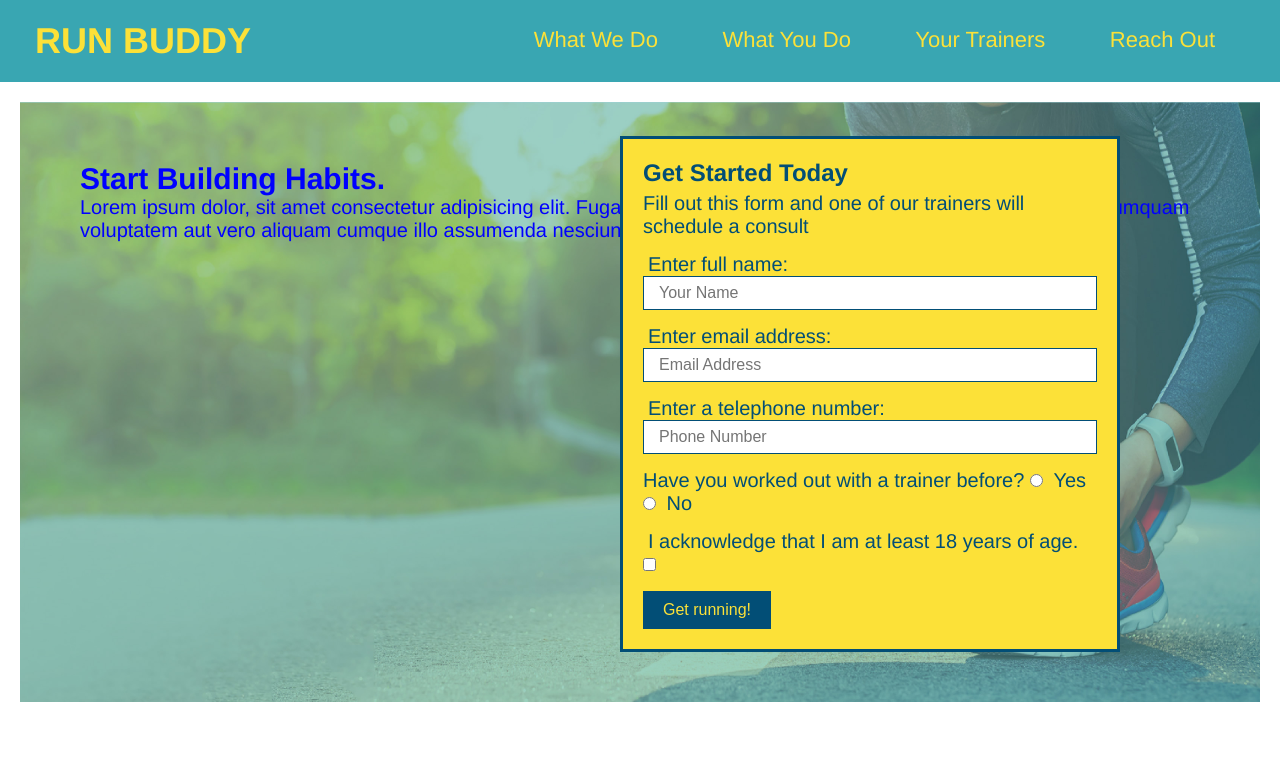
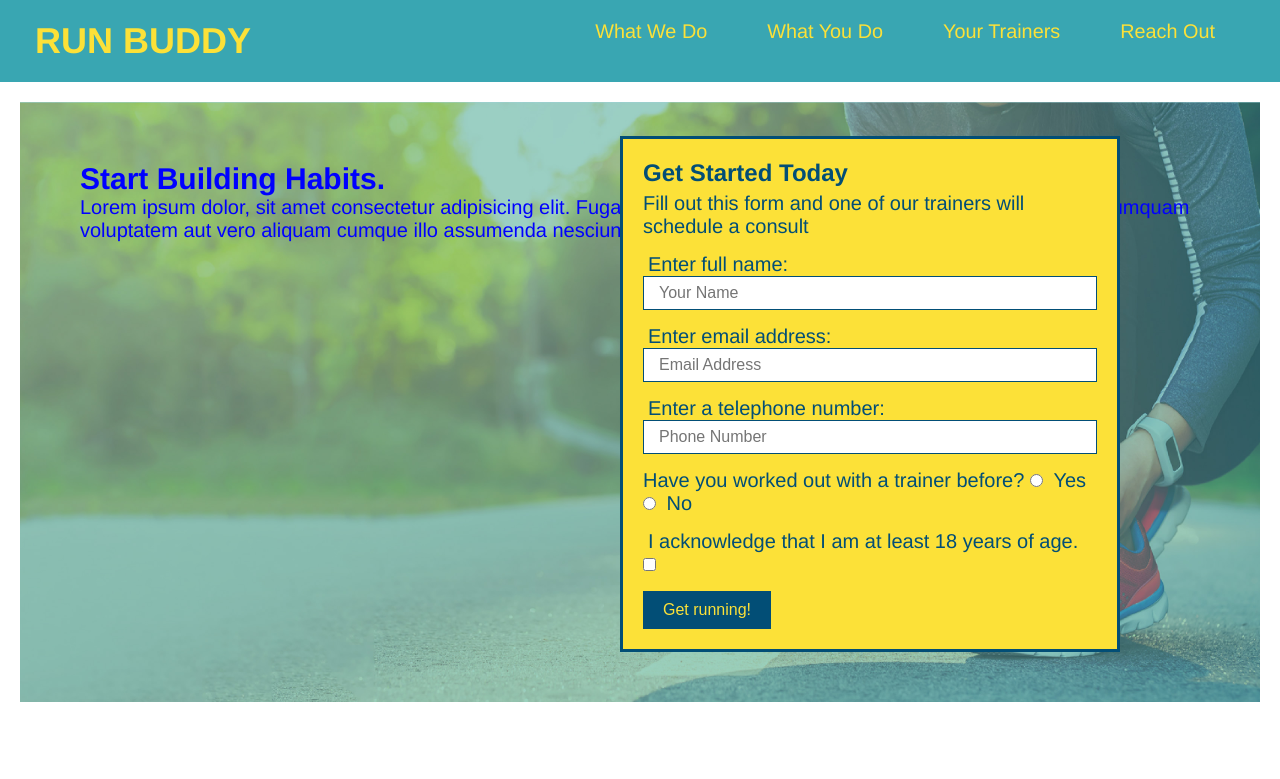
Before and after one commit to JSplish/run-buddy, a plain HTML site: page index.html in a window 1280 px wide. Shown: the top 779 px of the page. Drawn offline with Linux system fonts and the light colour scheme.

Commit message:
add flexbox to header

```diff
--- a/assets/css/style.css
+++ b/assets/css/style.css
@@ -31,18 +31,19 @@ header a {
   color: #fce138;
 }
 
-header nav {
-  margin: 7px 0;
-}
 
-header nav ul li {
-  display: inline;
+header nav ul {
+  display: flex;
+  flex-wrap: wrap;
+  justify-content: space-between;
+  align-items: center;
+  list-style: none;
 }
 
 header nav ul li a {
   margin: 0 30px;
   font-weight: lighter;
-  font-size: 22px;
+  font-size: 1.55vw;
 }
 
 footer {
```
